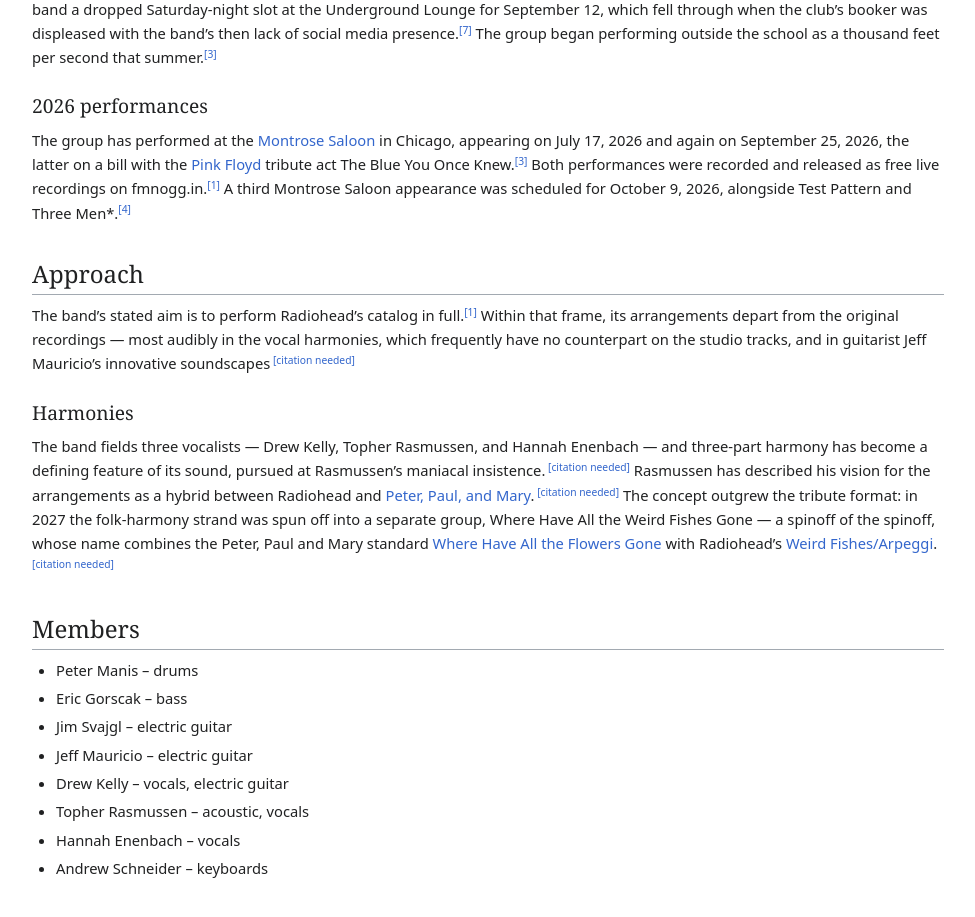
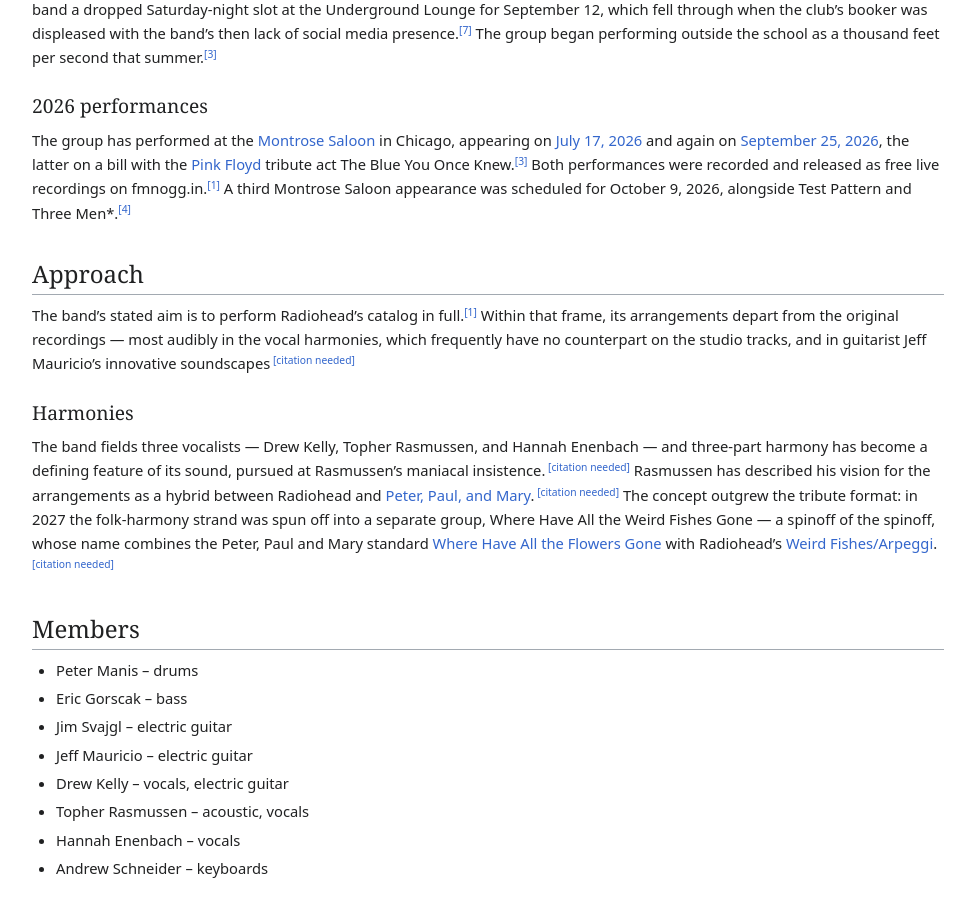
Before and after one commit to topher416/fmnogg.in, a Next.js app: page /wiki in a window 1280 px wide. Shown: the part 1200-2117 px from the top of the page, without its empty margins (152-1127 px from the left). Built offline with nearby package versions, Linux system fonts and the light colour scheme; a web font is replaced by a local one.

Commit message:
Wiki: link July 17 and Sept 25 2026 Montrose dates to YouTube recordings

```diff
--- a/src/app/wiki/page.tsx
+++ b/src/app/wiki/page.tsx
@@ -204,7 +204,10 @@
         <p>
           The group has performed at the{" "}
           <X href="http://www.montrosesaloon.com/">Montrose Saloon</X> in
-          Chicago, appearing on July 17, 2026 and again on September 25, 2026,
+          Chicago, appearing on{" "}
+          <X href="https://youtu.be/XJcWAbuCKhA?si=HG6SQLIY9RUi0uAW">July 17, 2026</X>{" "}
+          and again on{" "}
+          <X href="https://youtu.be/wnTnQ676_RU?si=DpDmDRcXeiF-qevm">September 25, 2026</X>,
           the latter on a bill with the{" "}
           <X href="https://en.wikipedia.org/wiki/Pink_Floyd">Pink Floyd</X>{" "}
           tribute act The Blue You Once Knew.<Ref n={3} /> Both performances
```
